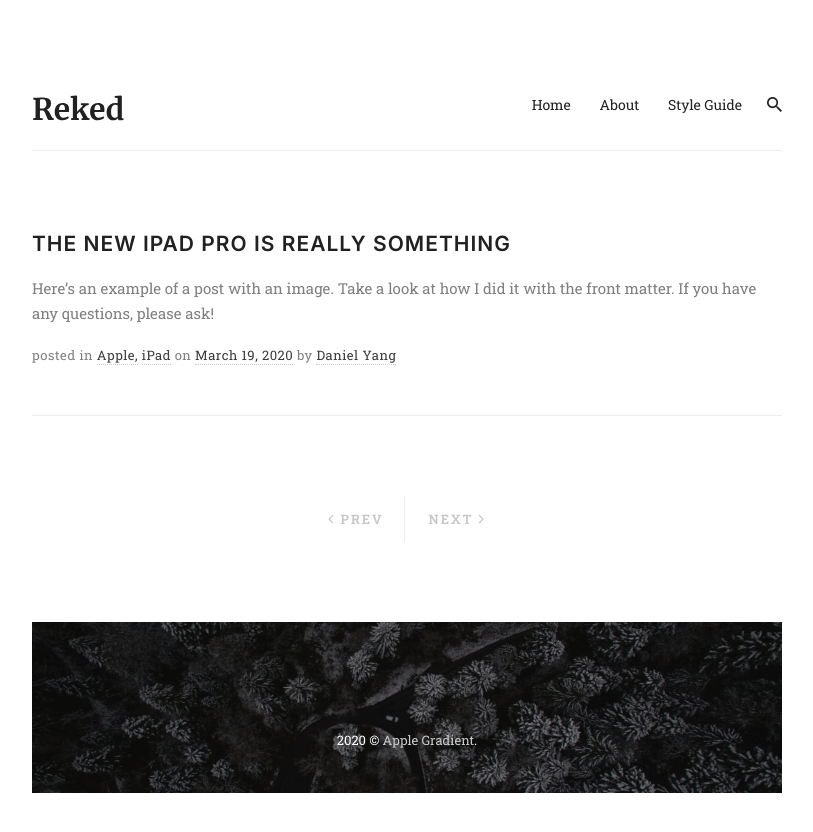
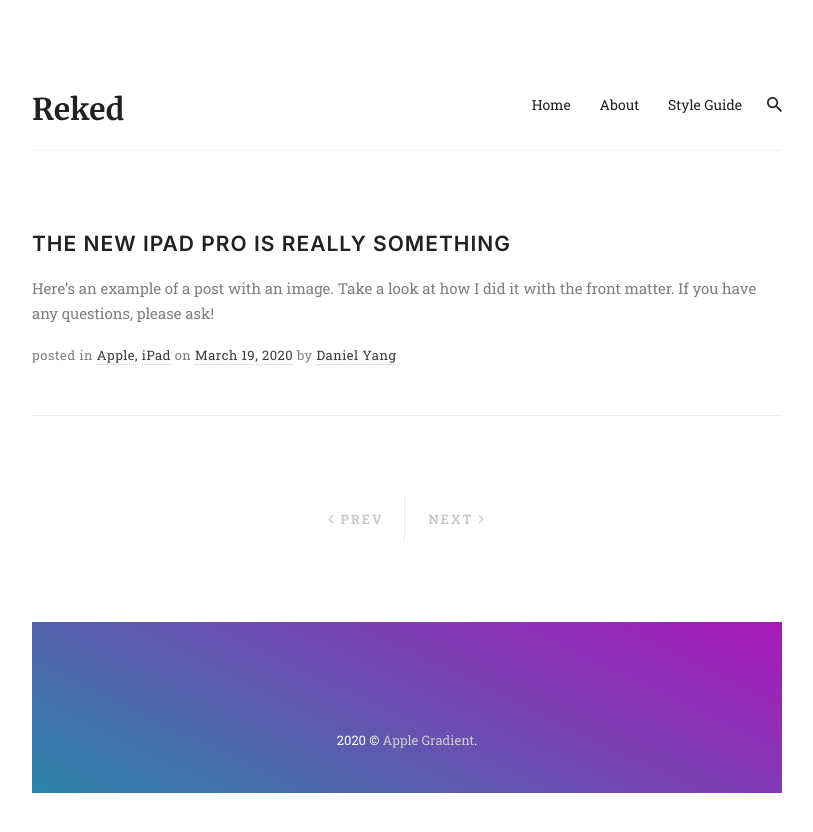
Before and after one commit to Danyatie/Danyatie.github.io, a Jekyll site: the page built from index.html, in a window 1280 px wide. Shown: the top 832 px of the page, without its empty margins (233-1046 px from the left). Built offline with Jekyll 4.4.1, drawn with Linux system fonts in a browser that asks for light colours; nearby versions of some CDN libraries; the list of posts is cut into pages by our own code.

Commit message:
use gradient as footer image

```diff
--- a/_config.yml
+++ b/_config.yml
@@ -15,7 +15,7 @@ hero-subtitle: For those who love simplicity # Add your hero subtitle
 hero-image: images/14.jpg # Add background image in section hero
 
 # Footer
-footer-image: images/14.jpg # Add background image in footer
+footer-image: images/footergradient.png # Add background image in footer
 
 # Build settings
 markdown: kramdown
```
Also changed, not shown: images/footergradient.png (added).
